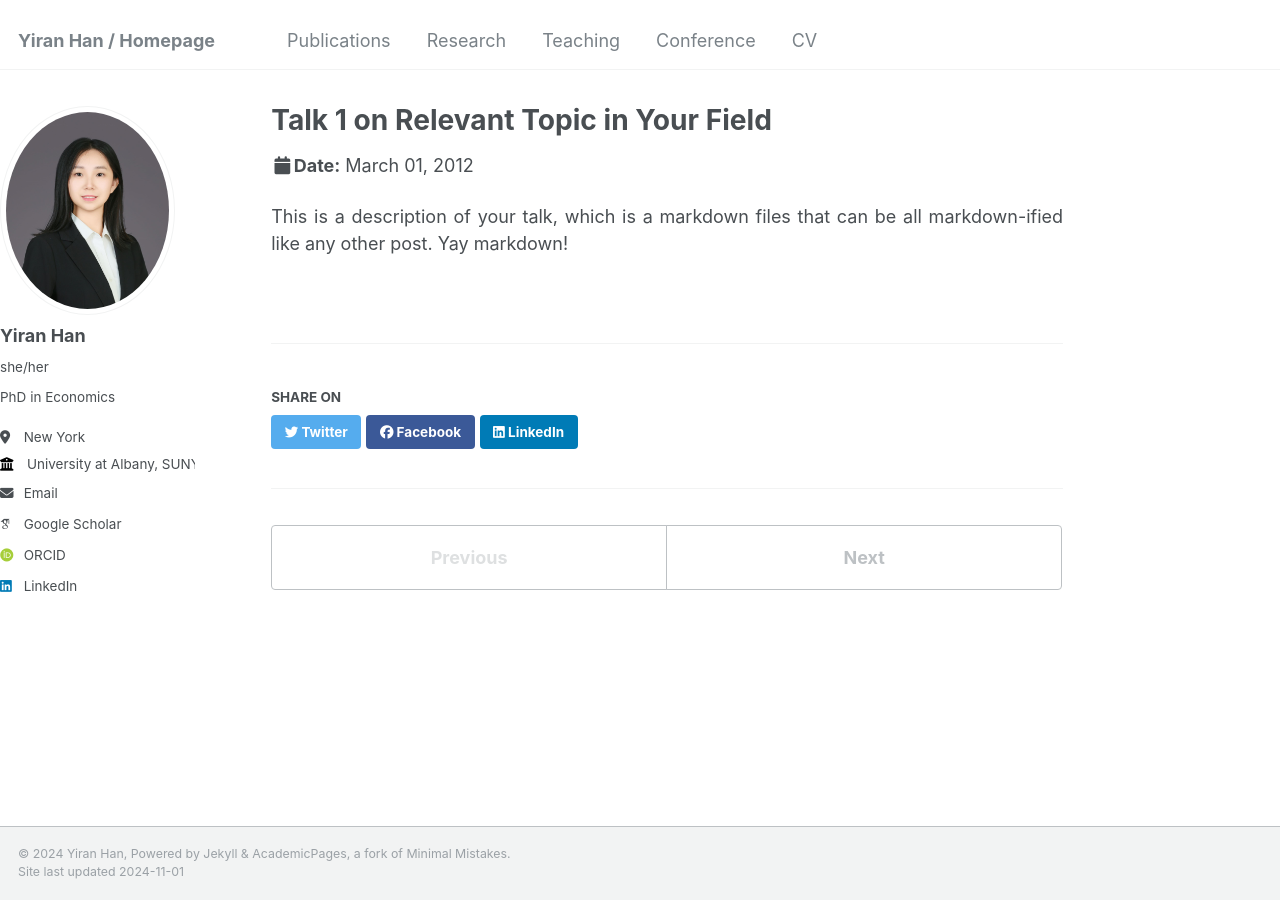
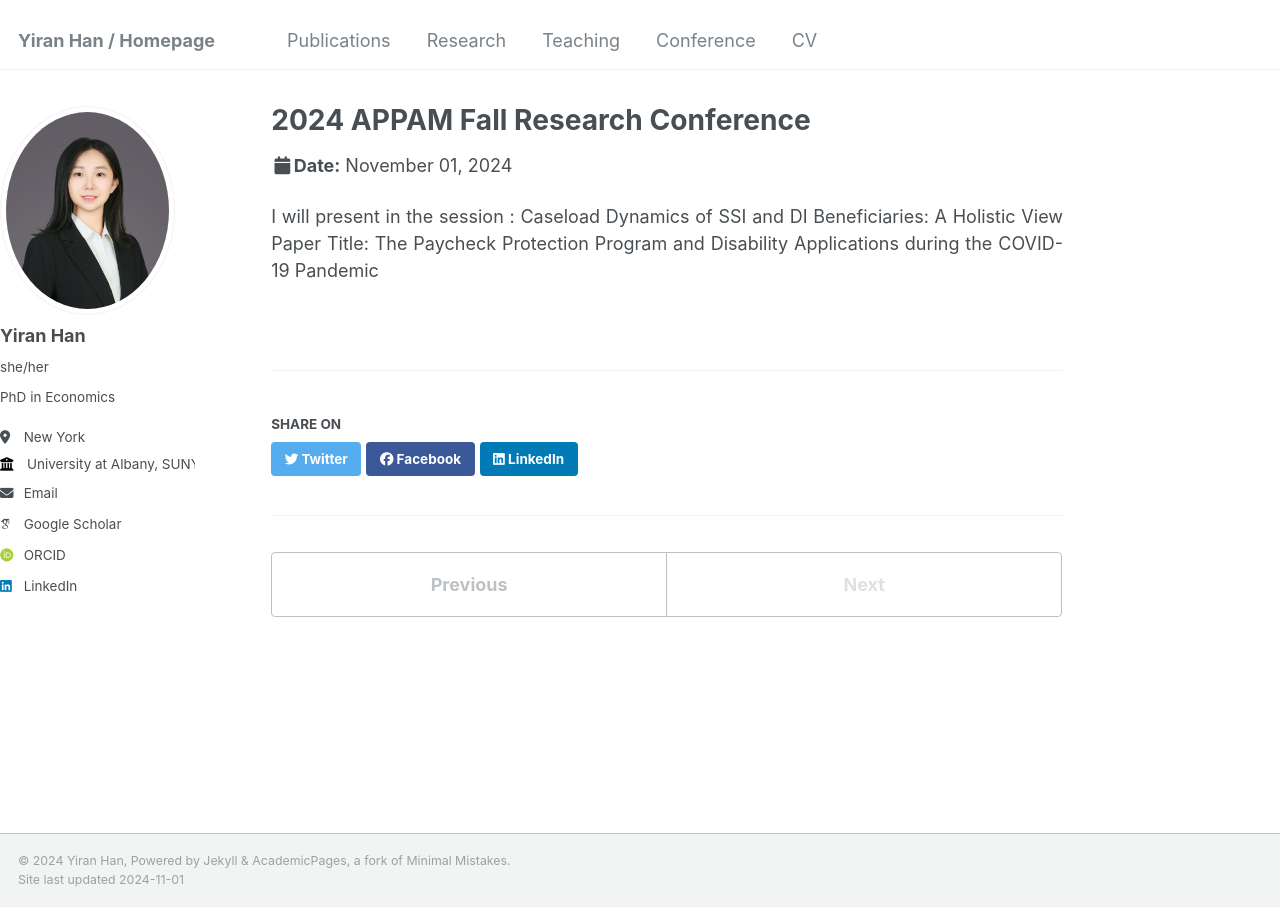
Before and after one commit to yiran-han/yiran-han.github.io, a Jekyll site: the page built from _talks/2012-03-01-talk-1.md, in a window 1280 px wide. Built offline with Jekyll 4.4.1, drawn with Linux system fonts in a browser that asks for light colours; some web fonts are replaced.

Commit message:
Update 2012-03-01-talk-1.md

```diff
--- a/_talks/2012-03-01-talk-1.md
+++ b/_talks/2012-03-01-talk-1.md
@@ -1,11 +1,12 @@
 ---
-title: "Talk 1 on Relevant Topic in Your Field"
+title: "2024 APPAM Fall Research Conference"
 collection: talks
 type: "Talk"
 permalink: /talks/2012-03-01-talk-1
-venue: "UC San Francisco, Department of Testing"
-date: 2012-03-01
-location: "San Francisco, California"
+venue: "National Harbor, MD"
+date: 2024-11-01
+location: " National Harbor, MD"
 ---
 
-This is a description of your talk, which is a markdown files that can be all markdown-ified like any other post. Yay markdown!
+I will present in the session : Caseload Dynamics of SSI and DI Beneficiaries: A Holistic View
+Paper Title: The Paycheck Protection Program and Disability Applications during the COVID-19 Pandemic
```
